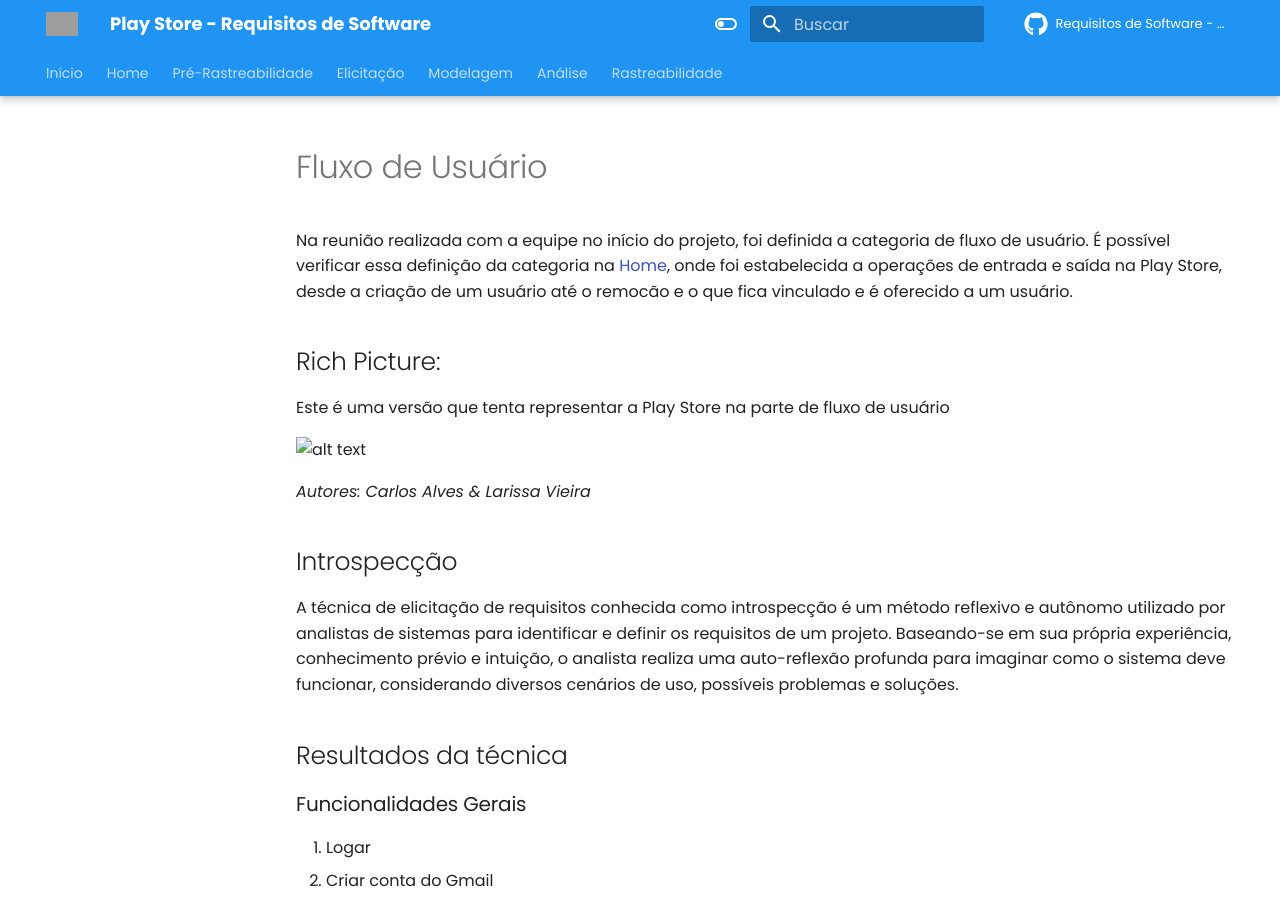
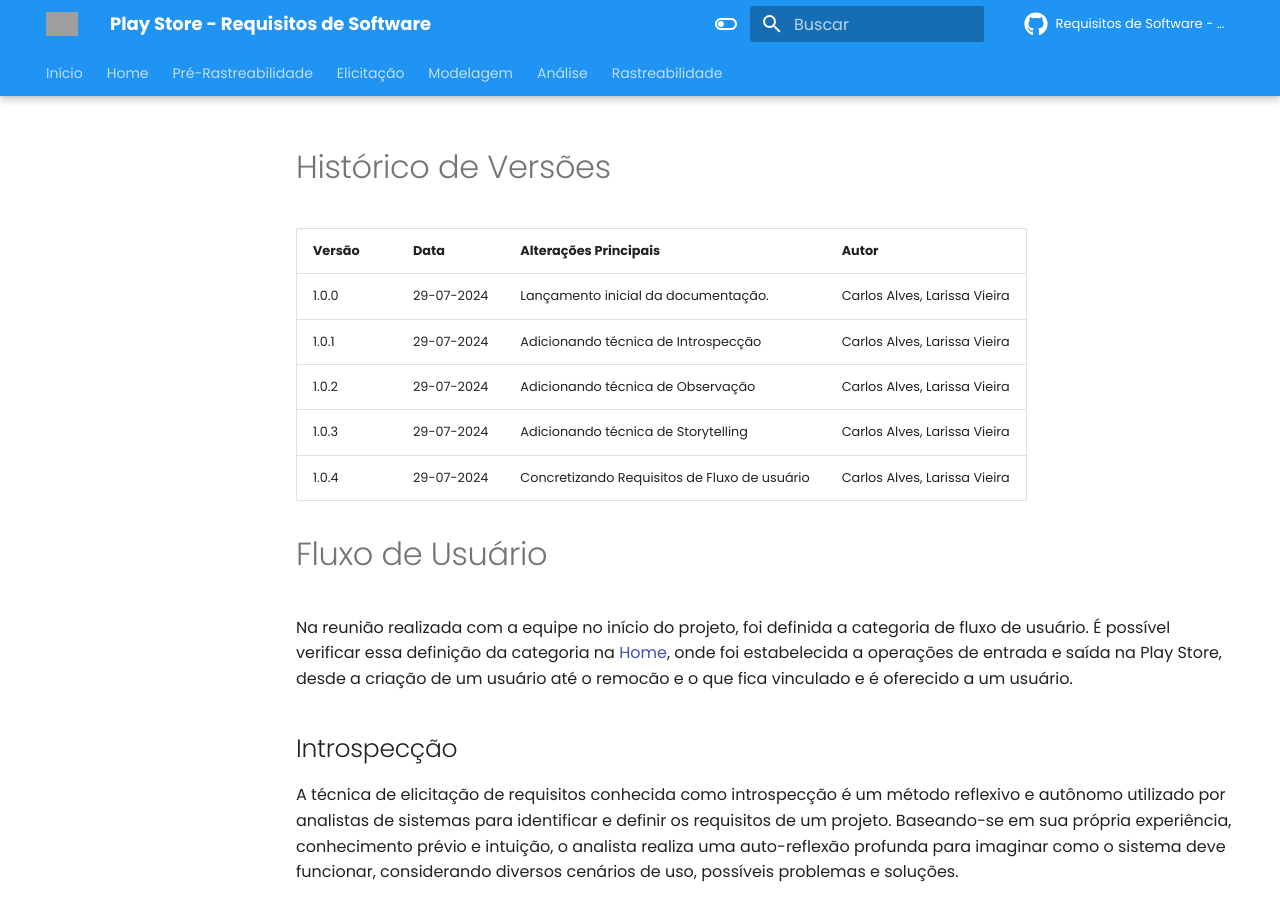
Before and after one commit to artrsousa1/req2024-1, an MkDocs documentation site: the page built from docs/elicitacao/elicitacaoUser.md, in a window 1280 px wide and 900 px high. Built offline with MkDocs 1.6.1 and Material for MkDocs 9.7.7, drawn with Linux system fonts in a browser that asks for light colours; comment, search, counter and statistics services are not loaded; some of the changed text lies outside the part shown; grey boxes are pictures that could not be loaded.

Commit message:
*4 organizando
Co-authored-by: Carlos Alves <cadumotaalves@gmail.com>

```diff
--- a/docs/elicitacao/elicitacaoUser.md
+++ b/docs/elicitacao/elicitacaoUser.md
@@ -1,12 +1,15 @@
+# Histórico de Versões
+
+| Versão | Data       | Alterações Principais                             | Autor        |
+|--------|------------|---------------------------------------------------|--------------|
+| 1.0.0  | 29-07-2024 | Lançamento inicial da documentação.               | Carlos Alves, Larissa Vieira    |
+|1.0.1  | 29-07-2024 | Adicionando técnica de Introspecção    | Carlos Alves, Larissa Vieira    |
+|1.0.2  | 29-07-2024 | Adicionando técnica de Observação    | Carlos Alves, Larissa Vieira    |
+|1.0.3  | 29-07-2024 | Adicionando técnica de Storytelling    | Carlos Alves, Larissa Vieira    |
+|1.0.4  | 29-07-2024 | Concretizando Requisitos de Fluxo de usuário     | Carlos Alves, Larissa Vieira    |
+
 # Fluxo de Usuário
 Na reunião realizada com a equipe no início do projeto, foi definida a categoria de fluxo de usuário. É possível verificar essa definição da categoria na [Home](../home/home.md), onde foi estabelecida a operações de entrada e saída na Play Store, desde a criação de um usuário até o remocão e o que fica vinculado e é oferecido a um usuário.
-
-## Rich Picture:
-Este é uma versão que tenta representar a Play Store na parte de fluxo de usuário
-
-![alt text](../assets/RP-Fluxousuário.jpg)
-
-*Autores: Carlos Alves & Larissa Vieira*
 
 
 ## Introspecção
@@ -153,7 +156,7 @@
 
 Conta a narrativa de um menino que quer jogar e deseja facilidade na hora de logar na Play Store e comprar Minecraft.
 
-![alt text](../assets/StoryUser.png)
+![alt text](../assets/imagens/StoryUser.png)
 *Autores: Carlos Alves & Larissa Vieira*
 
 
```
Also changed, not shown: other parts of docs/elicitacao/elicitacaoUser.md (+0 -12 lines), docs/pre-ras/fluxo_usuario.md (+16 -0 lines).
